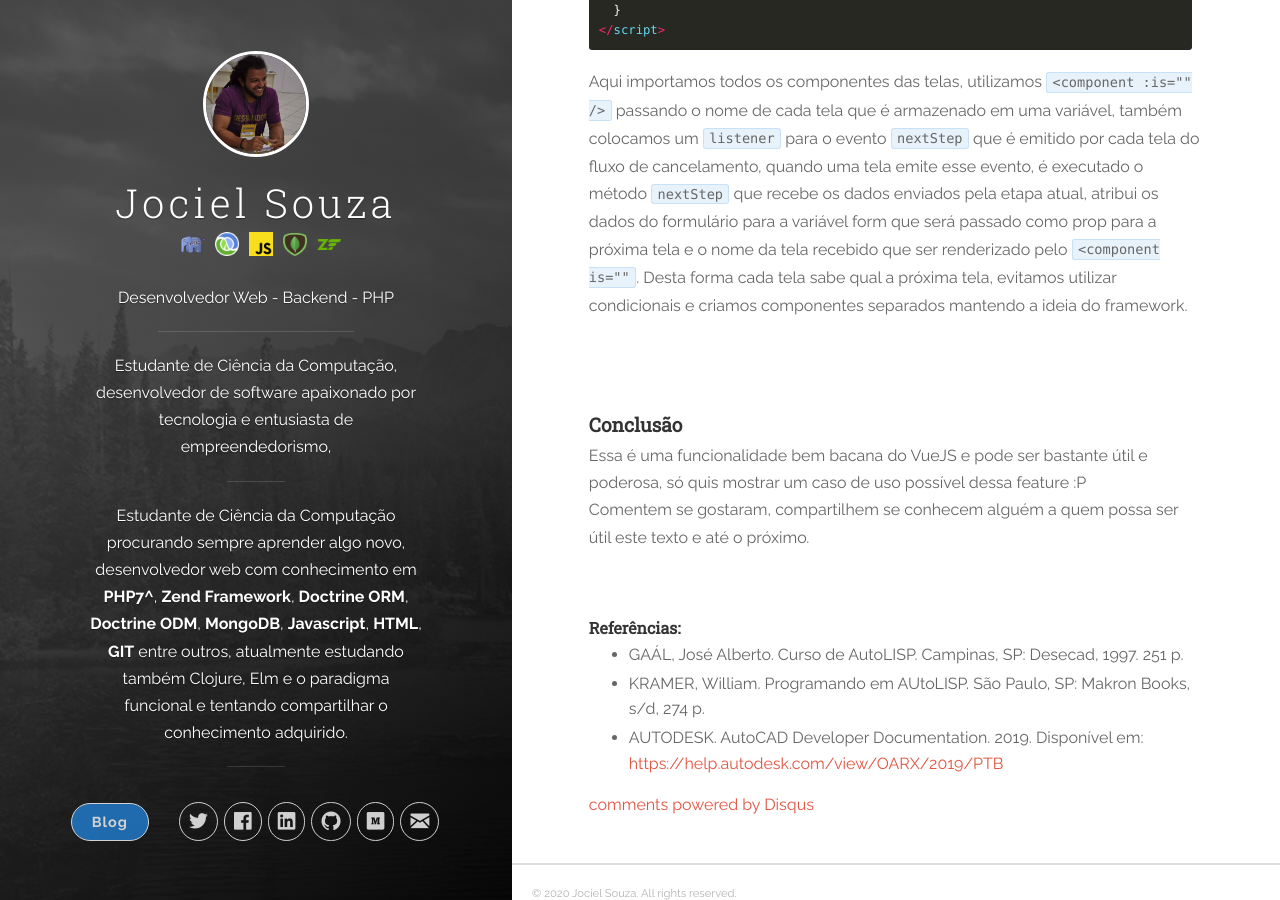
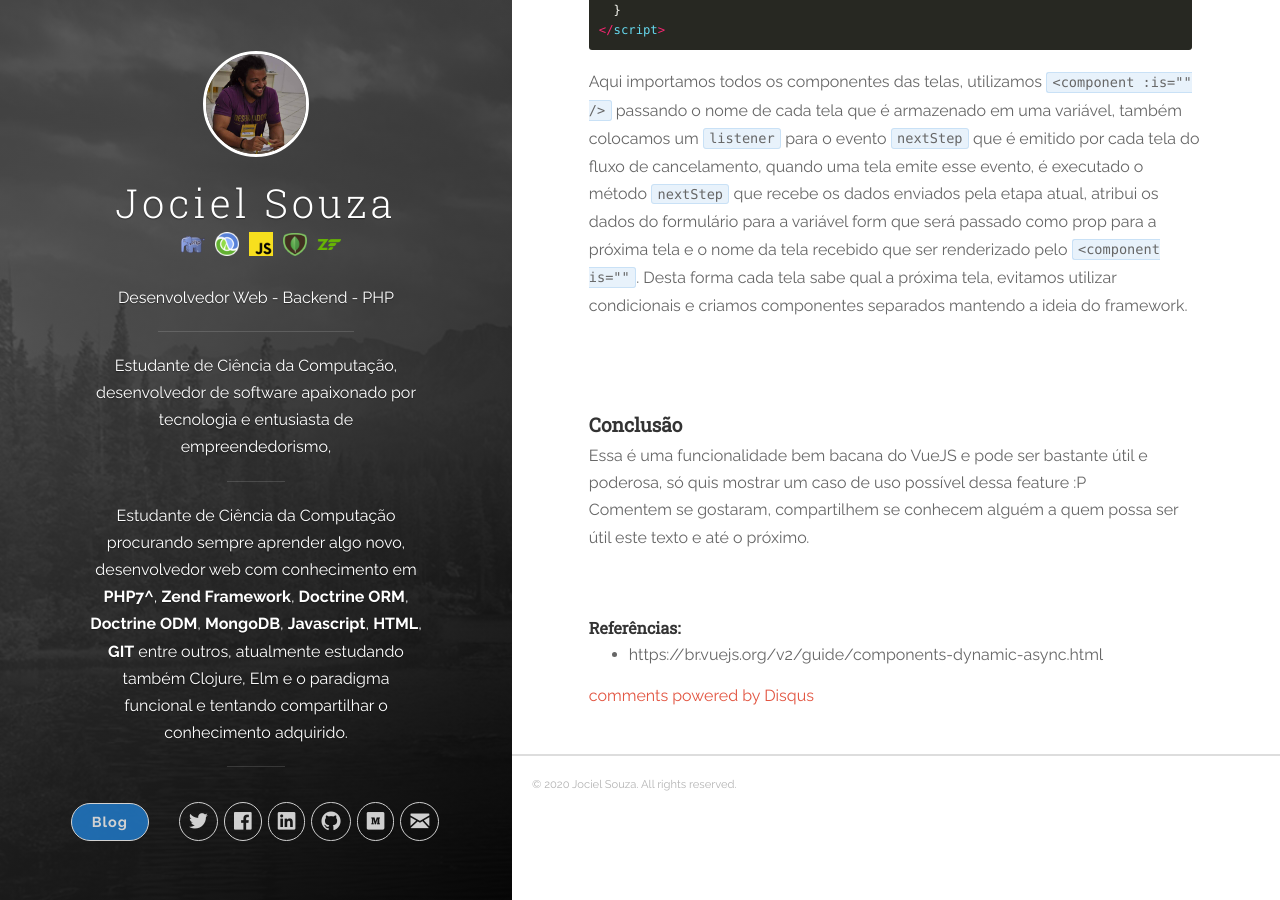
Before and after one commit to Jciel/Jciel.github.io, a Jekyll site: the page built from _posts/20-04-15-vue-componentes-dinamicos.markdown, in a window 1280 px wide and 900 px high, scrolled down 6263 px. Built offline with Jekyll 4.4.1, drawn with Linux system fonts in a browser that asks for light colours; nearby versions of some CDN libraries; comment, search, counter and statistics services are not loaded.

Commit message:
Update 20-04-15-vue-componentes-dinamicos.markdown

```diff
--- a/_posts/20-04-15-vue-componentes-dinamicos.markdown
+++ b/_posts/20-04-15-vue-componentes-dinamicos.markdown
@@ -292,6 +292,4 @@ Comentem se gostaram, compartilhem se conhecem alguém a quem possa ser útil es
 
 
 ##### __Referências:__
-- GAÁL, José Alberto. Curso de AutoLISP. Campinas, SP: Desecad, 1997. 251 p.
-- KRAMER, William. Programando em AUtoLISP. São Paulo, SP: Makron Books, s/d, 274 p.
-- AUTODESK. AutoCAD Developer Documentation. 2019. Disponível em: <https://help.autodesk.com/view/OARX/2019/PTB>
+- https://br.vuejs.org/v2/guide/components-dynamic-async.html
```
